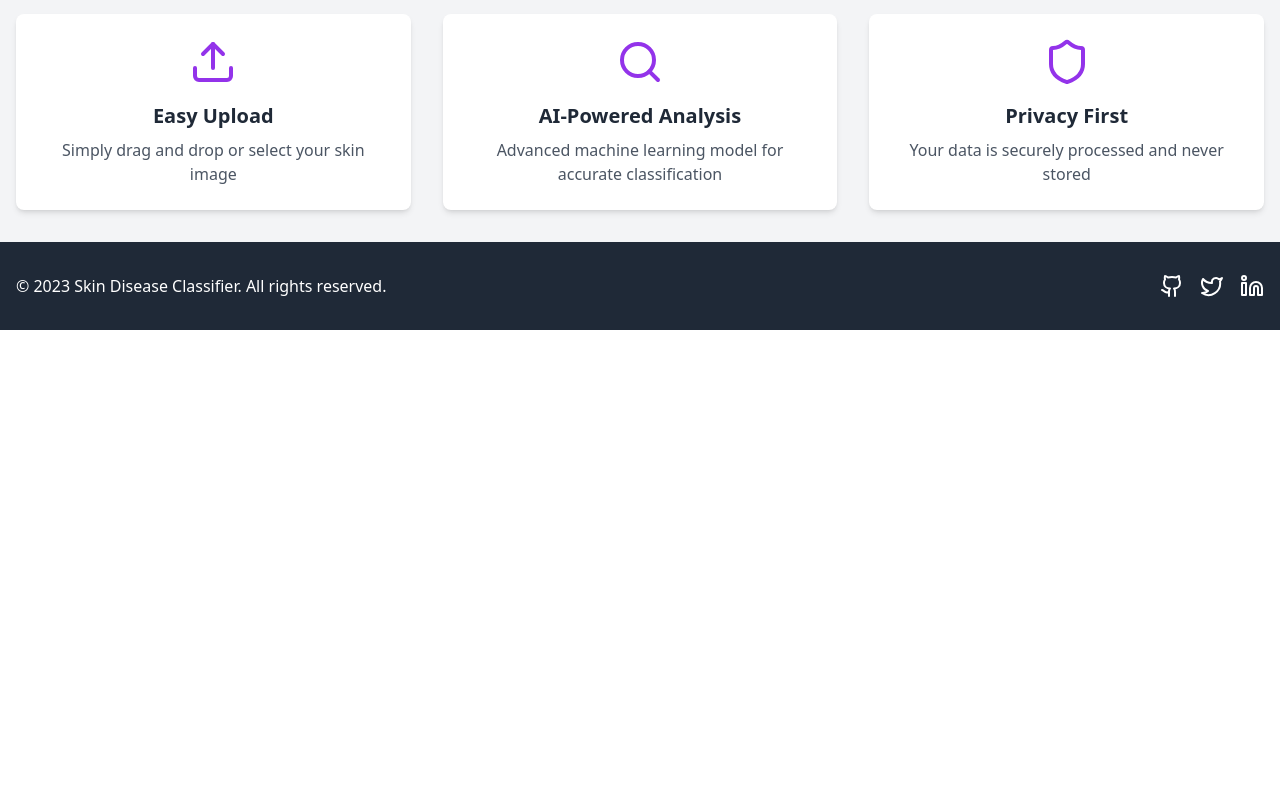
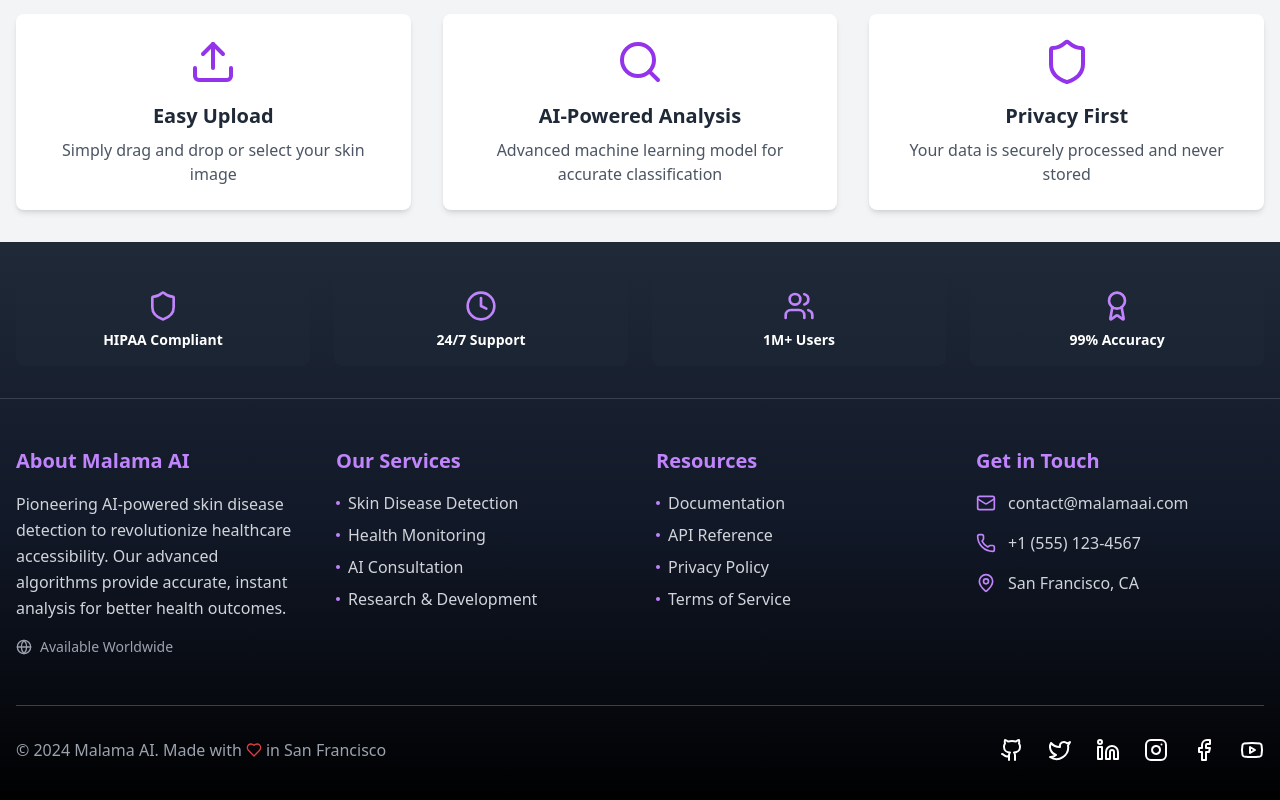
Before and after one commit to HassanMehmood413/MalamaAI, a Next.js app in the folder Frontend/: page / in a window 1280 px wide. Shown: the part 650-1450 px from the top of the page. Before the commit the page ends 980 px from the top, so only its background shows below. Built offline with nearby package versions, Linux system fonts and the light colour scheme.

Commit message:
Update Footer.tsx

```diff
--- a/Frontend/components/Footer.tsx
+++ b/Frontend/components/Footer.tsx
@@ -1,36 +1,186 @@
 'use client'
 
 import { motion } from 'framer-motion'
-import { Github, Twitter, Linkedin } from 'lucide-react'
+import {
+  Github, Twitter, Linkedin, Mail, Phone, MapPin, Heart,
+  Instagram, Facebook, Youtube, Globe, Award, Users, Shield, Clock
+} from 'lucide-react'
 
 export default function Footer() {
+  const features = [
+    { icon: Shield, text: "HIPAA Compliant" },
+    { icon: Clock, text: "24/7 Support" },
+    { icon: Users, text: "1M+ Users" },
+    { icon: Award, text: "99% Accuracy" }
+  ]
+
   return (
-    <footer className="bg-gray-800 text-white py-8">
-      <div className="container mx-auto px-4">
-        <div className="flex flex-col md:flex-row justify-between items-center">
-          <motion.p
+    <footer className="bg-gradient-to-b from-gray-800 via-gray-900 to-black text-white">
+      {/* Features Section */}
+      <div className="border-b border-gray-700">
+        <div className="container mx-auto px-4 py-8">
+          <motion.div
+            className="grid grid-cols-2 md:grid-cols-4 gap-6"
             initial={{ opacity: 0, y: 20 }}
             animate={{ opacity: 1, y: 0 }}
             transition={{ duration: 0.5 }}
           >
-            &copy; 2023 Skin Disease Classifier. All rights reserved.
-          </motion.p>
+            {features.map((feature, index) => (
+              <div key={index} className="flex flex-col items-center text-center p-4 rounded-lg bg-gray-800/50 hover:bg-gray-700/50 transition-colors duration-300">
+                <feature.icon className="w-8 h-8 text-purple-400 mb-2" />
+                <span className="text-sm font-semibold">{feature.text}</span>
+              </div>
+            ))}
+          </motion.div>
+        </div>
+      </div>
+
+      {/* Main Footer Content */}
+      <div className="container mx-auto px-4 py-12">
+        <div className="grid grid-cols-1 md:grid-cols-4 gap-8 mb-12">
+          {/* About Section */}
           <motion.div
-            className="flex space-x-4 mt-4 md:mt-0"
+            initial={{ opacity: 0, y: 20 }}
+            animate={{ opacity: 1, y: 0 }}
+            transition={{ duration: 0.5 }}
+            className="space-y-4"
+          >
+            <h3 className="text-xl font-bold text-purple-400">About Malama AI</h3>
+            <p className="text-gray-300 leading-relaxed">
+              Pioneering AI-powered skin disease detection to revolutionize healthcare accessibility. Our advanced algorithms provide accurate, instant analysis for better health outcomes.
+            </p>
+            <div className="flex items-center space-x-2 text-sm text-gray-400">
+              <Globe className="w-4 h-4" />
+              <span>Available Worldwide</span>
+            </div>
+          </motion.div>
+
+          {/* Services */}
+          <motion.div
+            initial={{ opacity: 0, y: 20 }}
+            animate={{ opacity: 1, y: 0 }}
+            transition={{ duration: 0.5, delay: 0.1 }}
+          >
+            <h3 className="text-xl font-bold mb-4 text-purple-400">Our Services</h3>
+            <ul className="space-y-2 text-gray-300">
+              <li>
+                <a href="#" className="hover:text-purple-400 transition-colors duration-200 flex items-center space-x-2">
+                  <span className="w-1 h-1 bg-purple-400 rounded-full"></span>
+                  <span>Skin Disease Detection</span>
+                </a>
+              </li>
+              <li>
+                <a href="#" className="hover:text-purple-400 transition-colors duration-200 flex items-center space-x-2">
+                  <span className="w-1 h-1 bg-purple-400 rounded-full"></span>
+                  <span>Health Monitoring</span>
+                </a>
+              </li>
+              <li>
+                <a href="#" className="hover:text-purple-400 transition-colors duration-200 flex items-center space-x-2">
+                  <span className="w-1 h-1 bg-purple-400 rounded-full"></span>
+                  <span>AI Consultation</span>
+                </a>
+              </li>
+              <li>
+                <a href="#" className="hover:text-purple-400 transition-colors duration-200 flex items-center space-x-2">
+                  <span className="w-1 h-1 bg-purple-400 rounded-full"></span>
+                  <span>Research & Development</span>
+                </a>
+              </li>
+            </ul>
+          </motion.div>
+
+          {/* Quick Links */}
+          <motion.div
             initial={{ opacity: 0, y: 20 }}
             animate={{ opacity: 1, y: 0 }}
             transition={{ duration: 0.5, delay: 0.2 }}
           >
-            <a href="https://github.com" target="_blank" rel="noopener noreferrer">
-              <Github className="w-6 h-6 hover:text-purple-400 transition-colors duration-200" />
-            </a>
-            <a href="https://twitter.com" target="_blank" rel="noopener noreferrer">
-              <Twitter className="w-6 h-6 hover:text-purple-400 transition-colors duration-200" />
-            </a>
-            <a href="https://linkedin.com" target="_blank" rel="noopener noreferrer">
-              <Linkedin className="w-6 h-6 hover:text-purple-400 transition-colors duration-200" />
-            </a>
+            <h3 className="text-xl font-bold mb-4 text-purple-400">Resources</h3>
+            <ul className="space-y-2 text-gray-300">
+              <li>
+                <a href="#" className="hover:text-purple-400 transition-colors duration-200 flex items-center space-x-2">
+                  <span className="w-1 h-1 bg-purple-400 rounded-full"></span>
+                  <span>Documentation</span>
+                </a>
+              </li>
+              <li>
+                <a href="#" className="hover:text-purple-400 transition-colors duration-200 flex items-center space-x-2">
+                  <span className="w-1 h-1 bg-purple-400 rounded-full"></span>
+                  <span>API Reference</span>
+                </a>
+              </li>
+              <li>
+                <a href="#" className="hover:text-purple-400 transition-colors duration-200 flex items-center space-x-2">
+                  <span className="w-1 h-1 bg-purple-400 rounded-full"></span>
+                  <span>Privacy Policy</span>
+                </a>
+              </li>
+              <li>
+                <a href="#" className="hover:text-purple-400 transition-colors duration-200 flex items-center space-x-2">
+                  <span className="w-1 h-1 bg-purple-400 rounded-full"></span>
+                  <span>Terms of Service</span>
+                </a>
+              </li>
+            </ul>
           </motion.div>
+
+          {/* Contact Info */}
+          <motion.div
+            initial={{ opacity: 0, y: 20 }}
+            animate={{ opacity: 1, y: 0 }}
+            transition={{ duration: 0.5, delay: 0.3 }}
+          >
+            <h3 className="text-xl font-bold mb-4 text-purple-400">Get in Touch</h3>
+            <div className="space-y-4 text-gray-300">
+              <div className="flex items-center space-x-3 group">
+                <Mail className="w-5 h-5 text-purple-400 group-hover:text-purple-300" />
+                <a href="mailto:contact@malamaai.com" className="hover:text-purple-400 transition-colors duration-200">
+                  contact@malamaai.com
+                </a>
+              </div>
+              <div className="flex items-center space-x-3 group">
+                <Phone className="w-5 h-5 text-purple-400 group-hover:text-purple-300" />
+                <span>+1 (555) 123-4567</span>
+              </div>
+              <div className="flex items-center space-x-3 group">
+                <MapPin className="w-5 h-5 text-purple-400 group-hover:text-purple-300" />
+                <span>San Francisco, CA</span>
+              </div>
+            </div>
+          </motion.div>
+        </div>
+
+        {/* Social Links & Copyright */}
+        <div className="border-t border-gray-700 pt-8">
+          <div className="flex flex-col md:flex-row justify-between items-center">
+            <motion.p
+              initial={{ opacity: 0, y: 20 }}
+              animate={{ opacity: 1, y: 0 }}
+              transition={{ duration: 0.5, delay: 0.4 }}
+              className="text-gray-400 flex items-center"
+            >
+              &copy; 2024 Malama AI. Made with <Heart className="w-4 h-4 mx-1 text-red-500 animate-pulse" /> in San Francisco
+            </motion.p>
+            <motion.div
+              className="flex space-x-6 mt-4 md:mt-0"
+              initial={{ opacity: 0, y: 20 }}
+              animate={{ opacity: 1, y: 0 }}
+              transition={{ duration: 0.5, delay: 0.5 }}
+            >
+              {[Github, Twitter, Linkedin, Instagram, Facebook, Youtube].map((Icon, index) => (
+                <a
+                  key={index}
+                  href="#"
+                  target="_blank"
+                  rel="noopener noreferrer"
+                  className="transform hover:scale-110 hover:-translate-y-1 transition-all duration-200"
+                >
+                  <Icon className="w-6 h-6 hover:text-purple-400 transition-colors duration-200" />
+                </a>
+              ))}
+            </motion.div>
+          </div>
         </div>
       </div>
     </footer>
```
